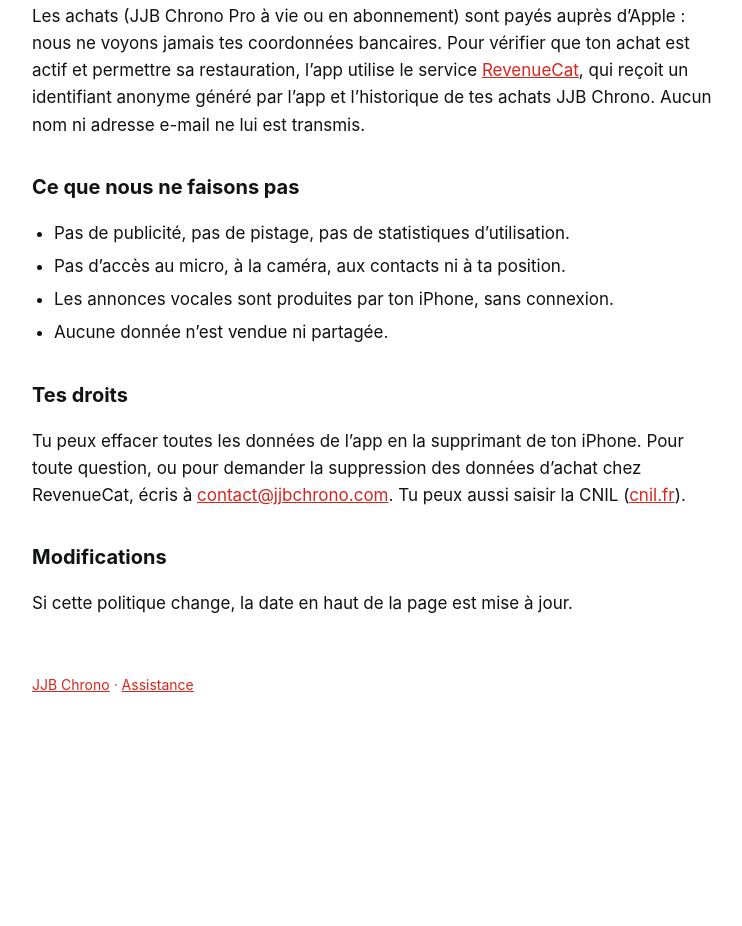
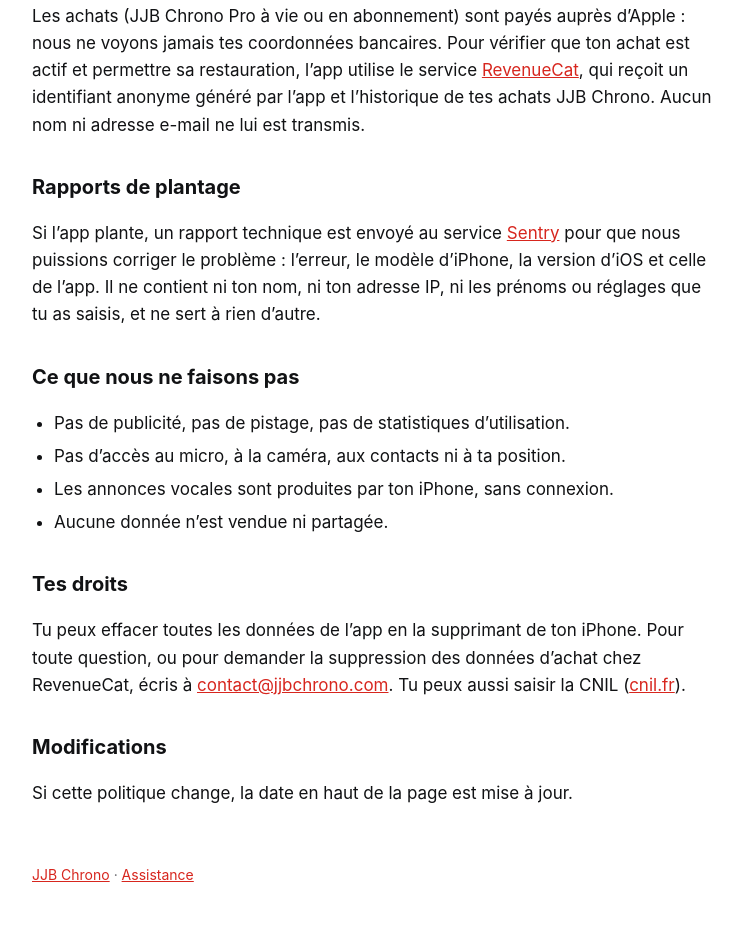
Before and after one commit to Dalil23/jjbchrono-site, a plain HTML site: page confidentialite.html in a window 1280 px wide. Shown: the part 773-1699 px from the top of the page, without its empty margins (268-1010 px from the left). Before the commit the page ends 1510 px from the top, so only its background shows below. Drawn offline with Linux system fonts and the light colour scheme.

Commit message:
Confidentialité : rapports de plantage

```diff
--- a/confidentialite.html
+++ b/confidentialite.html
@@ -31,6 +31,9 @@
     <h2>Achats</h2>
     <p>Les achats (JJB Chrono Pro à vie ou en abonnement) sont payés auprès d’Apple : nous ne voyons jamais tes coordonnées bancaires. Pour vérifier que ton achat est actif et permettre sa restauration, l’app utilise le service <a href="https://www.revenuecat.com/privacy">RevenueCat</a>, qui reçoit un identifiant anonyme généré par l’app et l’historique de tes achats JJB Chrono. Aucun nom ni adresse e-mail ne lui est transmis.</p>
 
+    <h2>Rapports de plantage</h2>
+    <p>Si l’app plante, un rapport technique est envoyé au service <a href="https://sentry.io/privacy/">Sentry</a> pour que nous puissions corriger le problème : l’erreur, le modèle d’iPhone, la version d’iOS et celle de l’app. Il ne contient ni ton nom, ni ton adresse IP, ni les prénoms ou réglages que tu as saisis, et ne sert à rien d’autre.</p>
+
     <h2>Ce que nous ne faisons pas</h2>
     <ul>
       <li>Pas de publicité, pas de pistage, pas de statistiques d’utilisation.</li>
```
